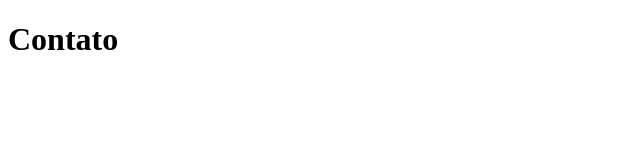
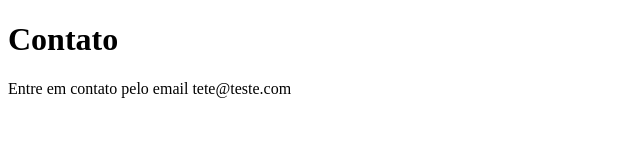
Before and after one commit to rogerdgela/sistema-teste, a plain HTML site: page contato.html in a window 1280 px wide. Shown: the whole page, without its empty margins (0-640 px from the left). Drawn offline with Linux system fonts and the light colour scheme.

Commit message:
Adicionando o email de contato

```diff
--- a/contato.html
+++ b/contato.html
@@ -8,5 +8,6 @@
 </head>
 <body>
     <h1>Contato</h1>
+    <p>Entre em contato pelo email tete@teste.com</p>
 </body>
 </html>
```
